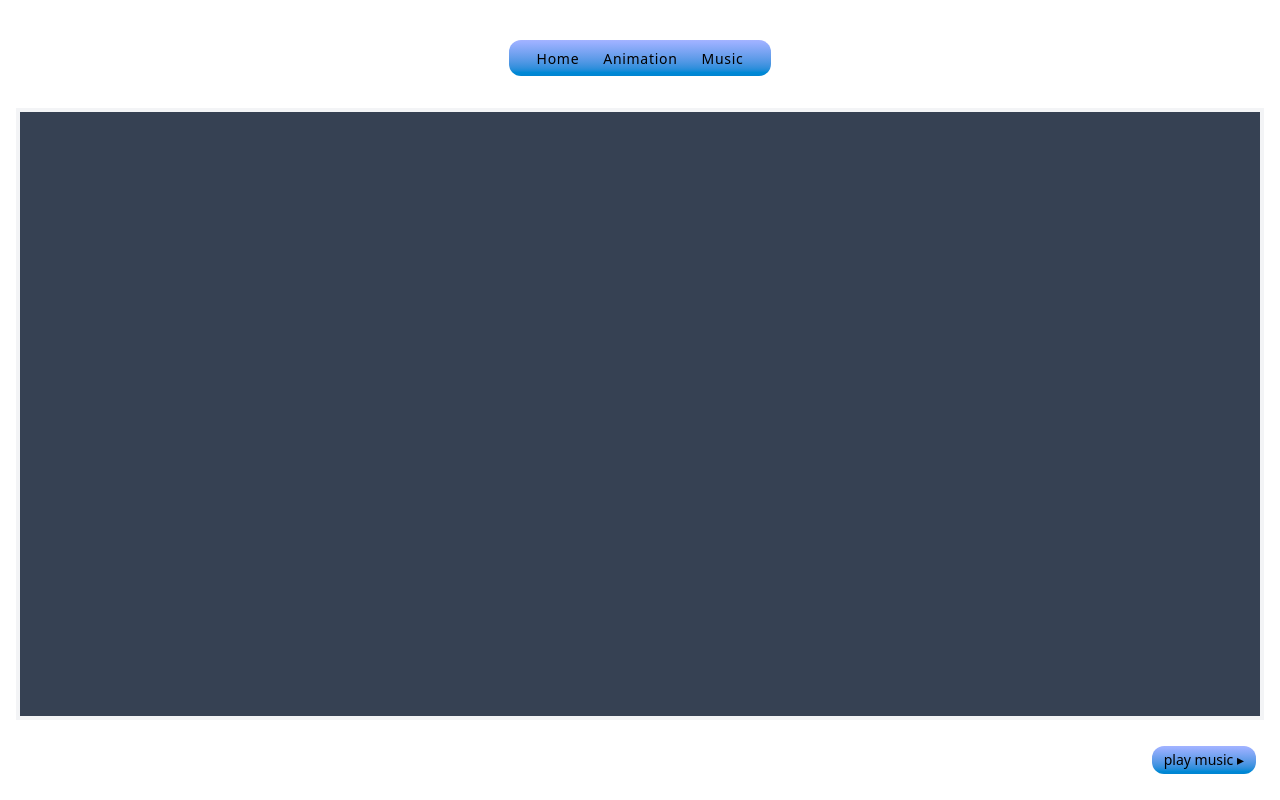
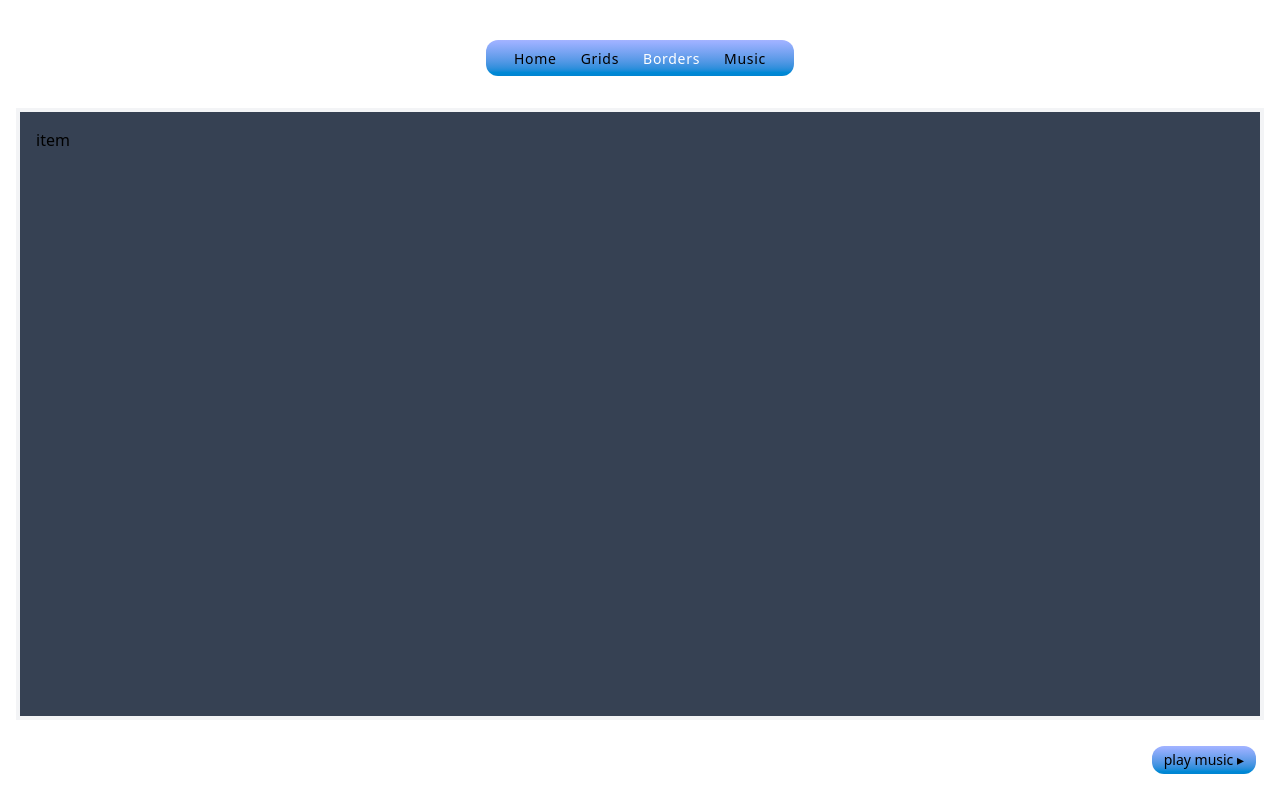
Before and after one commit to ofsound/vue-portfolio, a Vue app: page /borders in a window 1280 px wide. Built offline with nearby package versions, Linux system fonts and the light colour scheme.

Commit message:
Create new feature page Grids

```diff
--- /dev/null
+++ b/src/components/BordersGroup.vue
@@ -0,0 +1,13 @@
+<script setup lang="ts">
+import { ref } from 'vue'
+import BordersItem from '@/components/BordersItem.vue'
+const bordersArray = ref([{ id: 0, color: 'bg-green-200' }])
+</script>
+
+<template>
+  <div>
+    <div v-for="item in bordersArray" :key="item.id">
+      <BordersItem :color="item.color" />
+    </div>
+  </div>
+</template>
--- /dev/null
+++ b/src/components/BordersItem.vue
@@ -0,0 +1,5 @@
+<script setup lang="ts"></script>
+
+<template>
+  <div>item</div>
+</template>
--- a/src/components/CellGrid.vue
+++ b/src/components/CellGrid.vue
@@ -31,5 +31,3 @@ defineProps({
     <div></div>
   </section>
 </template>
-
-<!--  -->
--- a/src/components/SiteNav.vue
+++ b/src/components/SiteNav.vue
@@ -3,7 +3,8 @@ import { ref } from 'vue'
 
 const navArray = ref([
   { title: 'Home', url: '/' },
-  { title: 'Animation', url: '/animation' },
+  { title: 'Grids', url: '/grids' },
+  { title: 'Borders', url: '/borders' },
   // { title: 'About', url: '/about' },
   { title: 'Music', url: '/music' },
 ])
--- a/src/router/index.ts
+++ b/src/router/index.ts
@@ -2,7 +2,8 @@ import { createRouter, createWebHistory } from 'vue-router'
 import HomeView from '../views/HomeView.vue'
 import AboutView from '../views/AboutView.vue'
 import MusicView from '../views/MusicView.vue'
-import AnimationView from '../views/AnimationView.vue'
+import GridsView from '../views/GridsView.vue'
+import BordersView from '../views/BordersView.vue'
 
 const router = createRouter({
   history: createWebHistory(import.meta.env.BASE_URL),
@@ -23,9 +24,14 @@ const router = createRouter({
       component: MusicView,
     },
     {
-      path: '/animation',
-      name: 'animation',
-      component: AnimationView,
+      path: '/grids',
+      name: 'grids',
+      component: GridsView,
+    },
+    {
+      path: '/borders',
+      name: 'borders',
+      component: BordersView,
     },
   ],
 })
--- /dev/null
+++ b/src/views/BordersView.vue
@@ -0,0 +1,7 @@
+<script setup lang="ts">
+import BordersGroup from '@/components/BordersGroup.vue'
+</script>
+
+<template>
+  <BordersGroup />
+</template>
--- a/src/views/AnimationView.vue
+++ b/src/views/GridsView.vue
@@ -18,7 +18,7 @@ const cellArray = ref<Cell[]>([
   {
     isImage: true,
     id: index++,
-    url: '/src/assets/ss.png',
+    url: '/src/assets/dark-was-the-night.jpg',
     color: 'bg-blue-500',
     isInner: false,
     style: '',
@@ -26,23 +26,15 @@ const cellArray = ref<Cell[]>([
   },
 
   {
-    isImage: true,
-    id: index++,
-    url: '/src/assets/ss.png',
-    color: 'bg-blue-500',
-    isInner: false,
-    style: '',
-    innerArray: [],
-  },
-  {
     isInner: false,
     isImage: false,
     id: index++,
     style: 'animate-spin',
-    color: 'bg-green-500',
+    color: 'bg-sky-500',
     url: '',
     innerArray: [],
   },
+
   {
     isInner: true,
     isImage: false,
@@ -63,7 +55,7 @@ const cellArray = ref<Cell[]>([
             isImage: true,
             id: index++,
             url: '/src/assets/ss.png',
-            color: 'bg-blue-500',
+            color: 'bg-amber-500',
             isInner: false,
             style: '',
             innerArray: [],
@@ -88,7 +80,7 @@ const cellArray = ref<Cell[]>([
                     isImage: true,
                     id: index++,
                     url: '/src/assets/ss.png',
-                    color: 'bg-blue-500',
+                    color: 'bg-green-500',
                     isInner: false,
                     style: '',
                     innerArray: [],
@@ -109,7 +101,25 @@ const cellArray = ref<Cell[]>([
                 isImage: false,
                 id: index++,
                 style: 'animate-spin',
-                color: 'bg-green-500',
+                color: 'bg-yellow-500',
+                url: '',
+                innerArray: [],
+              },
+              {
+                isInner: false,
+                isImage: false,
+                id: index++,
+                style: 'animate-spin',
+                color: 'bg-amber-500',
+                url: '',
+                innerArray: [],
+              },
+              {
+                isInner: false,
+                isImage: false,
+                id: index++,
+                style: 'animate-spin',
+                color: 'bg-blue-900',
                 url: '',
                 innerArray: [],
               },
@@ -126,7 +136,34 @@ const cellArray = ref<Cell[]>([
         url: '',
         innerArray: [],
       },
+      {
+        isInner: false,
+        isImage: false,
+        id: index++,
+        style: 'animate-spin',
+        color: 'bg-green-500',
+        url: '',
+        innerArray: [],
+      },
+      {
+        isImage: true,
+        id: index++,
+        url: '/src/assets/ss.png',
+        color: 'bg-blue-500',
+        isInner: false,
+        style: '',
+        innerArray: [],
+      },
     ],
+  },
+  {
+    isImage: true,
+    id: index++,
+    url: '/src/assets/ss.png',
+    color: 'bg-blue-500',
+    isInner: false,
+    style: '',
+    innerArray: [],
   },
 ])
 </script>
```
